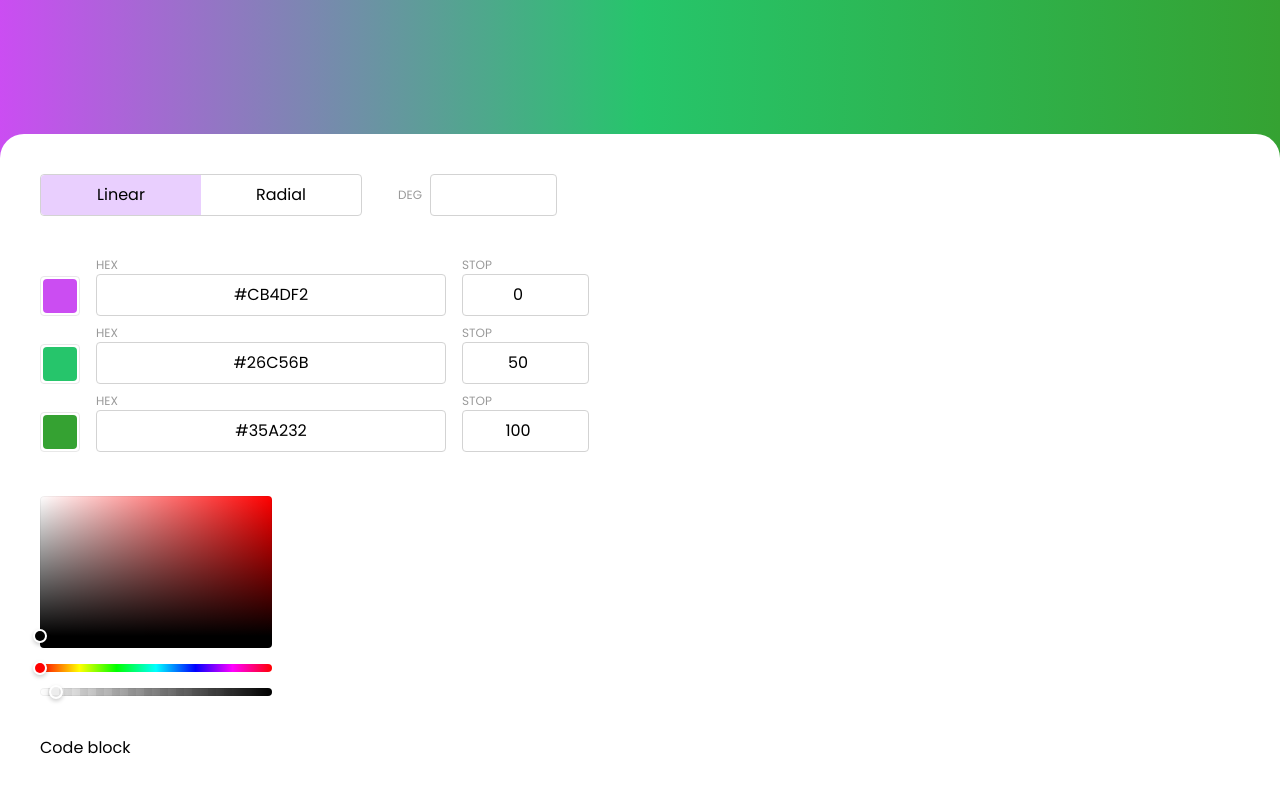
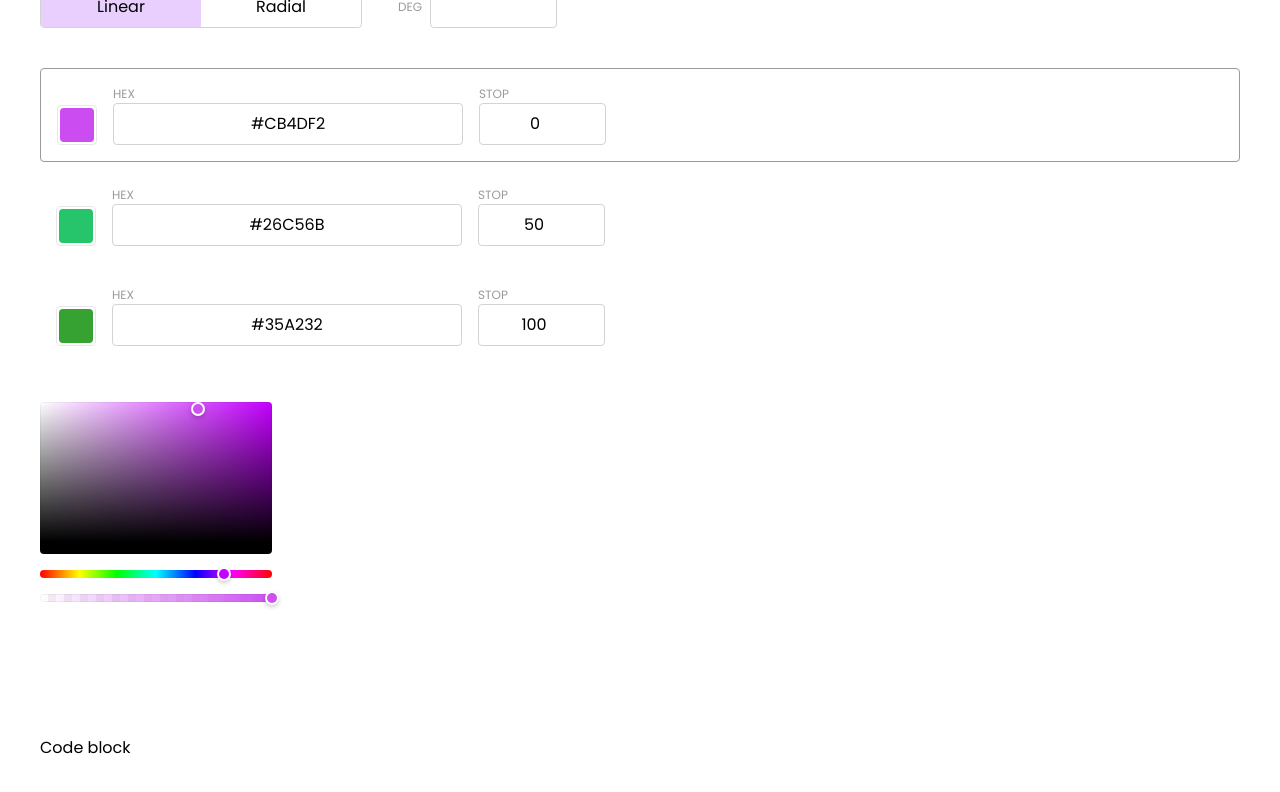
Before and after one commit to denpresich/gradient-generator, a Next.js app: page / in a window 1280 px wide. Shown: the top 792 px of the page. Built offline with nearby package versions, Linux system fonts and the light colour scheme.

Commit message:
Color picker

```diff
--- a/src/app/page.tsx
+++ b/src/app/page.tsx
@@ -19,6 +19,7 @@ import { composeLinearGradient, composeRadialGradient } from "@/utils/color";
 
 type State = {
   colors: Color[];
+  selectedColorId: string;
   deg: number;
   type: GradientType;
 };
@@ -28,7 +29,8 @@ type Action =
   | { type: "REMOVE_COLOR"; payload: { id: string } }
   | { type: "UPDATE_COLOR"; payload: { id: string; color: Color } }
   | { type: "UPDATE_DEG"; payload: { deg: number } }
-  | { type: "UPDATE_TYPE"; payload: { type: GradientType } };
+  | { type: "UPDATE_TYPE"; payload: { type: GradientType } }
+  | { type: "SELECT_COLOR"; payload: { id: string } };
 
 function reducer(state: State, action: Action): State {
   switch (action.type) {
@@ -66,6 +68,9 @@ function reducer(state: State, action: Action): State {
         type,
       };
     }
+    case "SELECT_COLOR": {
+      return { ...state, selectedColorId: action.payload.id };
+    }
     default:
       return state;
   }
@@ -78,6 +83,7 @@ export default function Home() {
       { id: "2", hex: "#26c56b", position: 50 },
       { id: "3", hex: "#35a232", position: 100 },
     ],
+    selectedColorId: "1",
     deg: 90,
     type: GradientType.LINEAR,
   });
@@ -89,6 +95,9 @@ export default function Home() {
         : composeRadialGradient(state.colors),
     [state.colors, state.deg, state.type]
   );
+
+  const selectedColor =
+    state.colors.find((c) => c.id === state.selectedColorId) || state.colors[0];
 
   return (
     <main
@@ -127,14 +136,36 @@ export default function Home() {
         <div className={styles.ColorArea}>
           <Colors
             colors={state.colors}
+            selectedColorId={state.selectedColorId}
             onChange={(id: string, color: Color) =>
               dispatch({
                 type: "UPDATE_COLOR",
                 payload: { id, color },
               })
             }
+            onSelect={(id: string) =>
+              dispatch({
+                type: "SELECT_COLOR",
+                payload: { id },
+              })
+            }
           />
-          <ColorPicker />
+          <ColorPicker
+            value={selectedColor?.hex}
+            onChange={(hex) =>
+              dispatch({
+                type: "UPDATE_COLOR",
+                payload: {
+                  id: state.selectedColorId,
+                  color: {
+                    id: state.selectedColorId,
+                    position: selectedColor.position,
+                    hex,
+                  },
+                },
+              })
+            }
+          />
         </div>
         <div className={styles.CodeArea}>Code block</div>
       </div>
--- a/src/components/Color/index.tsx
+++ b/src/components/Color/index.tsx
@@ -1,6 +1,8 @@
 import styles from "./styles.module.css";
 
 import React from "react";
+
+import cn from "classnames";
 
 import { validateHTMLColorHex } from "validate-color";
 
@@ -24,10 +26,18 @@ const fixHexColor = (hex: string) => {
 export interface ColorProps {
   hex: string;
   position: number;
+  selected: boolean;
   onChange: ({ hex, position }: { hex: string; position: number }) => void;
+  onSelect: () => void;
 }
 
-export const Color: React.FC<ColorProps> = ({ hex, position, onChange }) => {
+export const Color: React.FC<ColorProps> = ({
+  hex,
+  position,
+  selected,
+  onChange,
+  onSelect,
+}) => {
   const [hexValue, setHexValue] = React.useState(hex);
   const [positionValue, setPositionValue] = React.useState(position);
 
@@ -40,7 +50,10 @@ export const Color: React.FC<ColorProps> = ({ hex, position, onChange }) => {
   }, [position]);
 
   return (
-    <Form.Root className={styles.Color}>
+    <Form.Root
+      className={cn(styles.Color, { [styles["Color--selected"]]: selected })}
+      onClick={onSelect}
+    >
       <div className={styles.ColorBox}>
         <div className={styles.ColorBoxBg} style={{ backgroundColor: hex }} />
       </div>
--- a/src/components/Color/styles.module.css
+++ b/src/components/Color/styles.module.css
@@ -2,6 +2,12 @@
   display: inline-flex;
   align-items: flex-end;
   gap: 16px;
+  padding: 16px;
+  border-radius: 4px;
+}
+
+.Color--selected {
+  border: 1px solid #9A9A9A;
 }
 
 .ColorBox {
--- a/src/components/ColorPicker/index.tsx
+++ b/src/components/ColorPicker/index.tsx
@@ -4,10 +4,21 @@ import "./styles.css";
 
 import { HexAlphaColorPicker } from "react-colorful";
 
-export const ColorPicker: React.FC = () => {
+export interface ColorPickerProps {
+  value: string;
+  onChange: (value: string) => void;
+}
+
+export const ColorPicker: React.FC<ColorPickerProps> = ({
+  value,
+  onChange,
+}) => {
   return (
     <div className={"ColorPicker"}>
-      <HexAlphaColorPicker />
+      <HexAlphaColorPicker
+        color={value}
+        onChange={(value) => onChange(value)}
+      />
     </div>
   );
 };
--- a/src/components/Colors/index.tsx
+++ b/src/components/Colors/index.tsx
@@ -8,20 +8,31 @@ import { Color } from "@/shared/types";
 
 export interface ColorsProps {
   colors: Color[];
+  selectedColorId: string;
   onChange: (id: string, color: Color) => void;
+  onSelect: (id: string) => void;
 }
 
-export const Colors: React.FC<ColorsProps> = ({ colors, onChange }) => {
+export const Colors: React.FC<ColorsProps> = ({
+  colors,
+  selectedColorId,
+  onChange,
+  onSelect,
+}) => {
   return (
     <div className={styles.Colors}>
-      {colors.map((color) => (
+      {colors
+        .sort((a, b) => a.position - b.position)
+        .map((color) => (
           <ColorComponent
             key={color.hex}
+            selected={color.id === selectedColorId}
             hex={color.hex}
             position={color.position}
             onChange={({ hex, position }) =>
               onChange(color.id, { id: color.id, hex, position })
             }
+            onSelect={() => onSelect(color.id)}
           />
         ))}
     </div>
```
Lines whose indentation alone changed are shown as unchanged.
